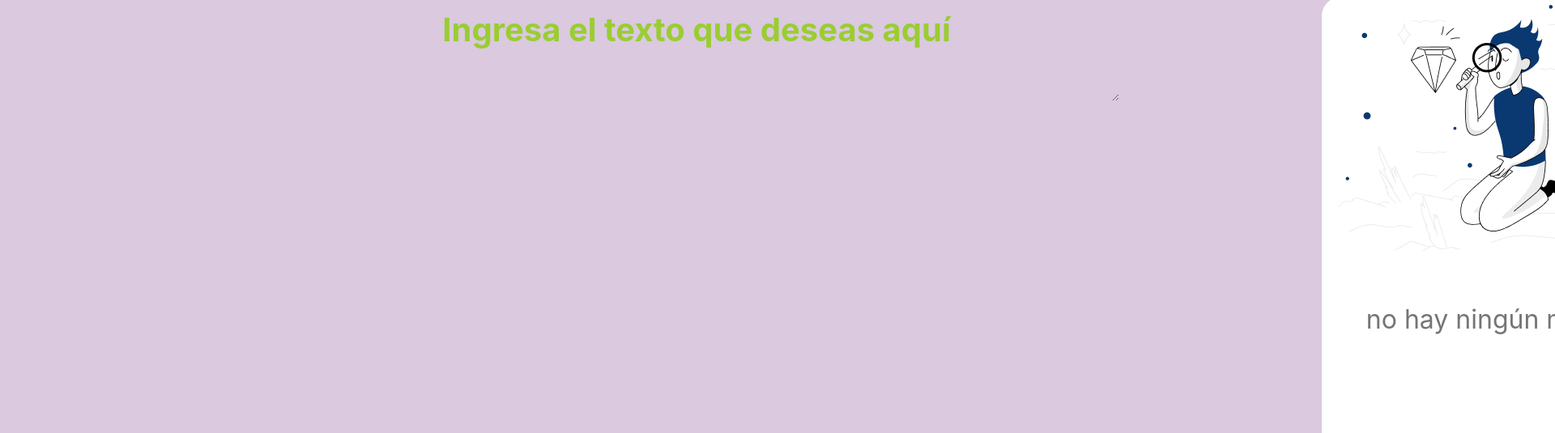
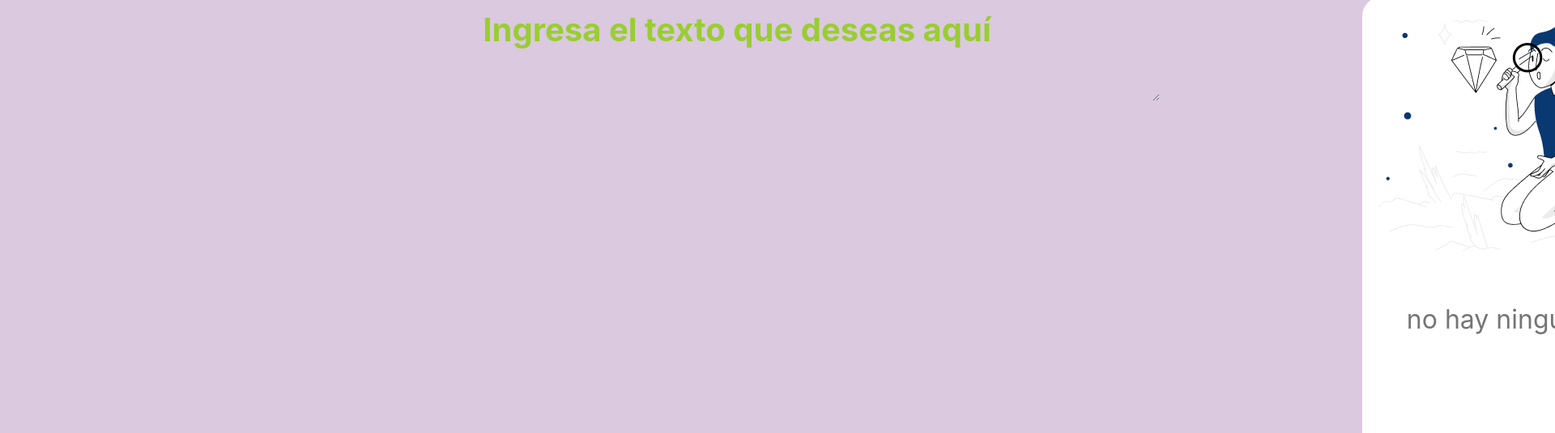
Before and after one commit to EmmanuelAle/Encriptador, a plain HTML site: page index.html in a window 1280 px wide. Shown: the part 81-616 px from the top of the page at 81% size, 1920 px wide, since content can reach past the window. Drawn offline with Linux system fonts and the light colour scheme; a web font is replaced by a local one.

Commit message:
Update style.css

```diff
--- a/style.css
+++ b/style.css
@@ -20,7 +20,7 @@ header {
     text-align: center;
     border: none;
     background-color: #dac9df;
-    margin: 10px 250px 0px 250px
+    margin: 10px 250px 0px 300px
 }
 
 .text-area::placeholder {
```
